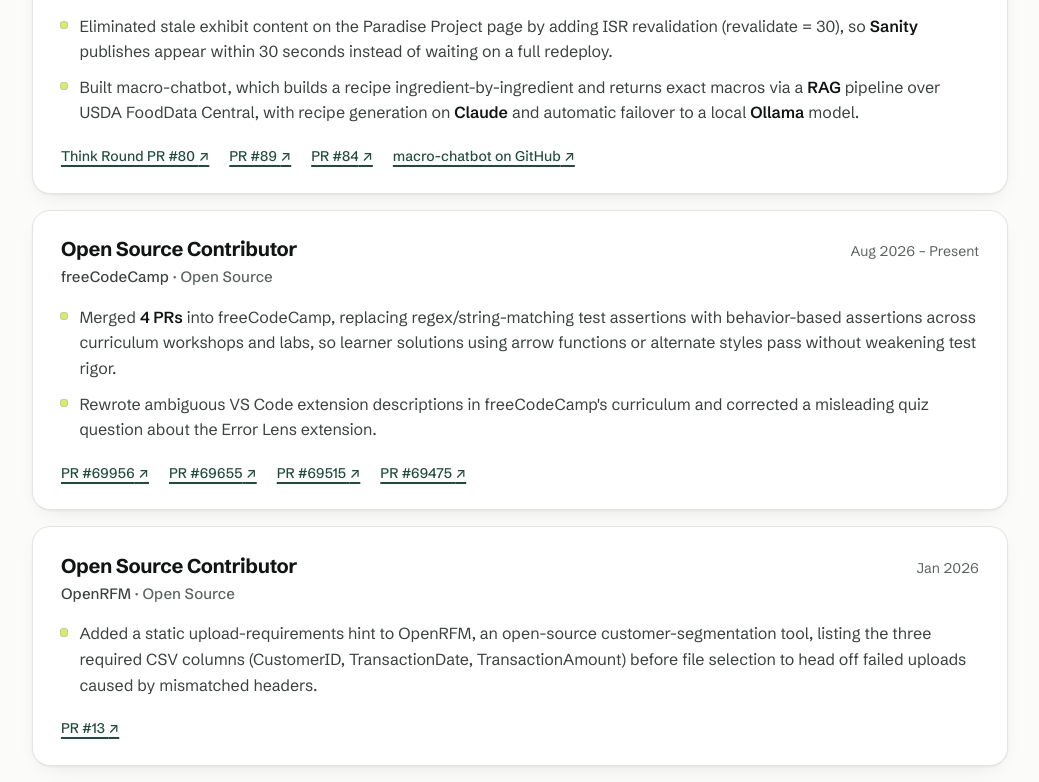
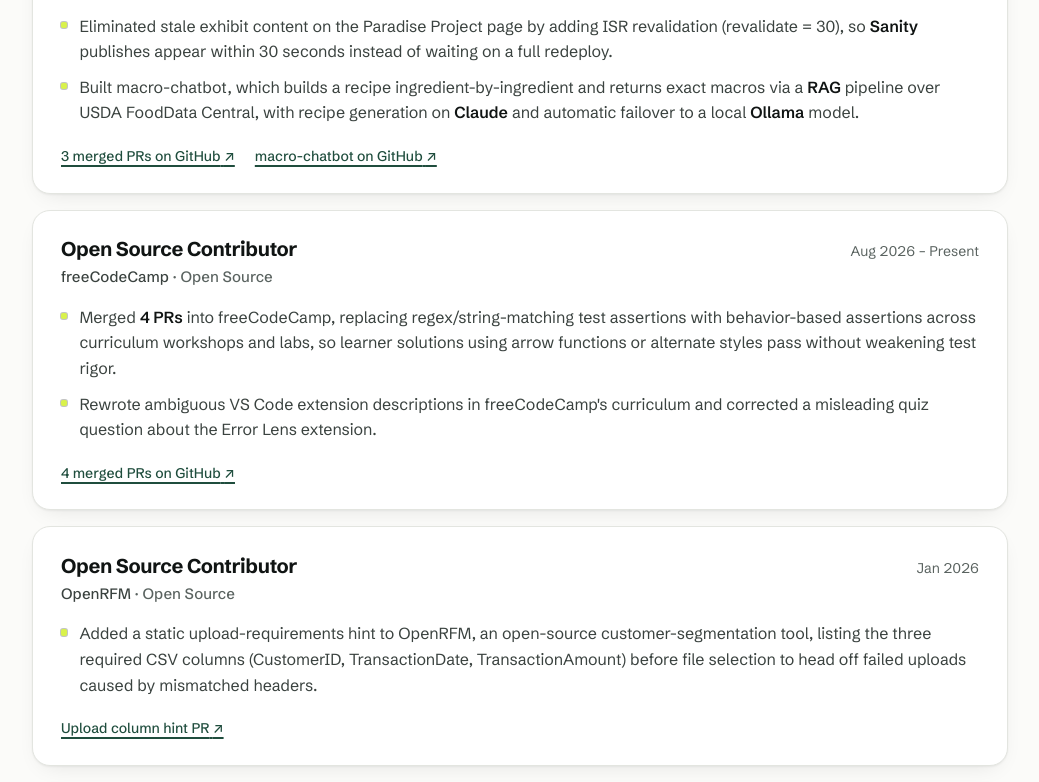
Before and after one commit to jacobptnguyen/jacob-nguyen-portfolio, a React (Vite) app: page / in a window 1280 px wide. Shown: the part 1120-1902 px from the top of the page, without its empty margins (120-1159 px from the left). Built offline with nearby package versions, Linux system fonts and the light colour scheme.

Commit message:
update links

```diff
--- a/src/data.js
+++ b/src/data.js
@@ -35,9 +35,7 @@
       'Built macro-chatbot, which builds a recipe ingredient-by-ingredient and returns exact macros via a **RAG** pipeline over USDA FoodData Central, with recipe generation on **Claude** and automatic failover to a local **Ollama** model.',
     ],
     links: [
-      { label: 'Think Round PR #80', href: 'https://github.com/Think-Round-Inc/ThinkRound-New-Website/pull/80' },
-      { label: 'PR #89', href: 'https://github.com/Think-Round-Inc/ThinkRound-New-Website/pull/89' },
-      { label: 'PR #84', href: 'https://github.com/Think-Round-Inc/ThinkRound-New-Website/pull/84' },
+      { label: '3 merged PRs on GitHub', href: 'https://github.com/Think-Round-Inc/ThinkRound-New-Website/pulls?q=is%3Apr+author%3Ajacobptnguyen+is%3Amerged' },
       { label: 'macro-chatbot on GitHub', href: 'https://github.com/jacobptnguyen/macro-chatbot' },
     ],
   },
@@ -51,10 +49,7 @@
       "Rewrote ambiguous VS Code extension descriptions in freeCodeCamp's curriculum and corrected a misleading quiz question about the Error Lens extension.",
     ],
     links: [
-      { label: 'PR #69956', href: 'https://github.com/freeCodeCamp/freeCodeCamp/pull/69956' },
-      { label: 'PR #69655', href: 'https://github.com/freeCodeCamp/freeCodeCamp/pull/69655' },
-      { label: 'PR #69515', href: 'https://github.com/freeCodeCamp/freeCodeCamp/pull/69515' },
-      { label: 'PR #69475', href: 'https://github.com/freeCodeCamp/freeCodeCamp/pull/69475' },
+      { label: '4 merged PRs on GitHub', href: 'https://github.com/freeCodeCamp/freeCodeCamp/pulls?q=is%3Apr+author%3Ajacobptnguyen+is%3Amerged' },
     ],
   },
   {
@@ -66,7 +61,7 @@
       'Added a static upload-requirements hint to OpenRFM, an open-source customer-segmentation tool, listing the three required CSV columns (CustomerID, TransactionDate, TransactionAmount) before file selection to head off failed uploads caused by mismatched headers.',
     ],
     links: [
-      { label: 'PR #13', href: 'https://github.com/kamalu-chioma/OpenRFM/pull/13' },
+      { label: 'Upload column hint PR', href: 'https://github.com/kamalu-chioma/OpenRFM/pull/13' },
     ],
   },
   {
```
